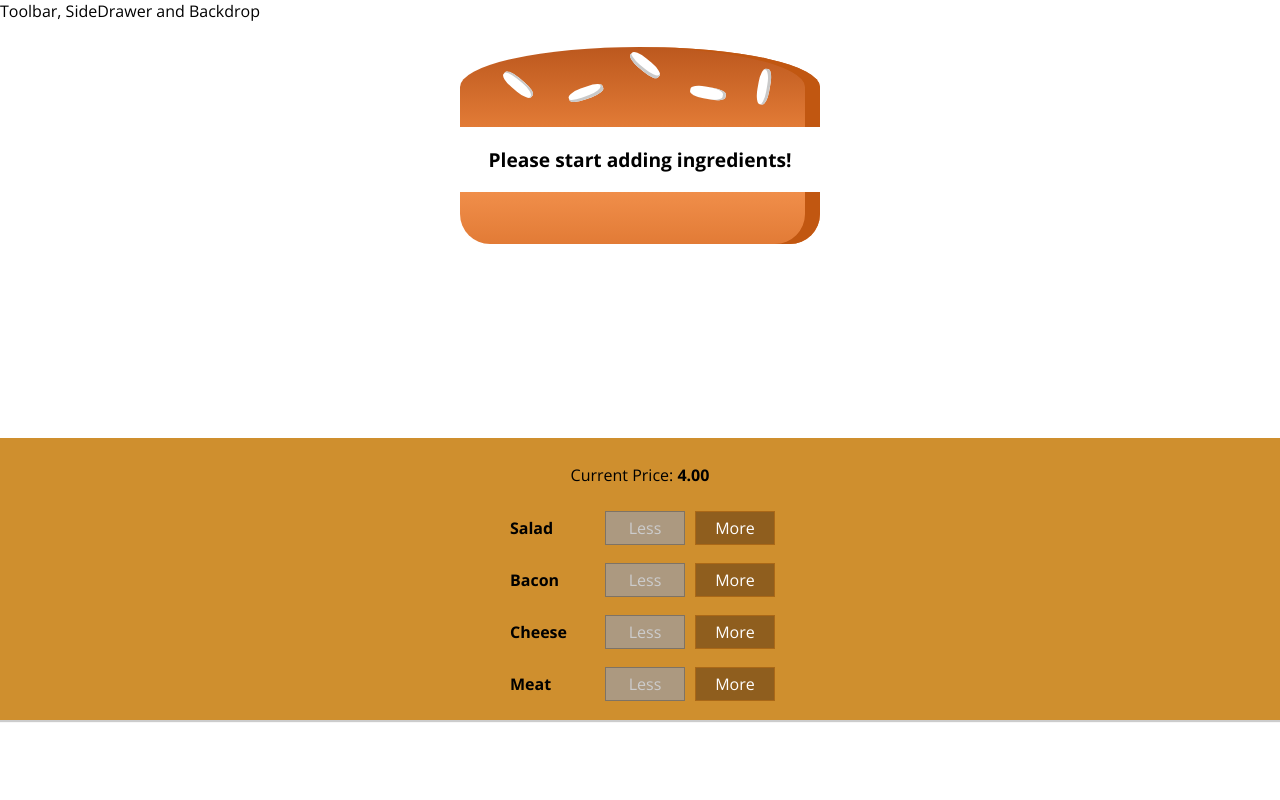
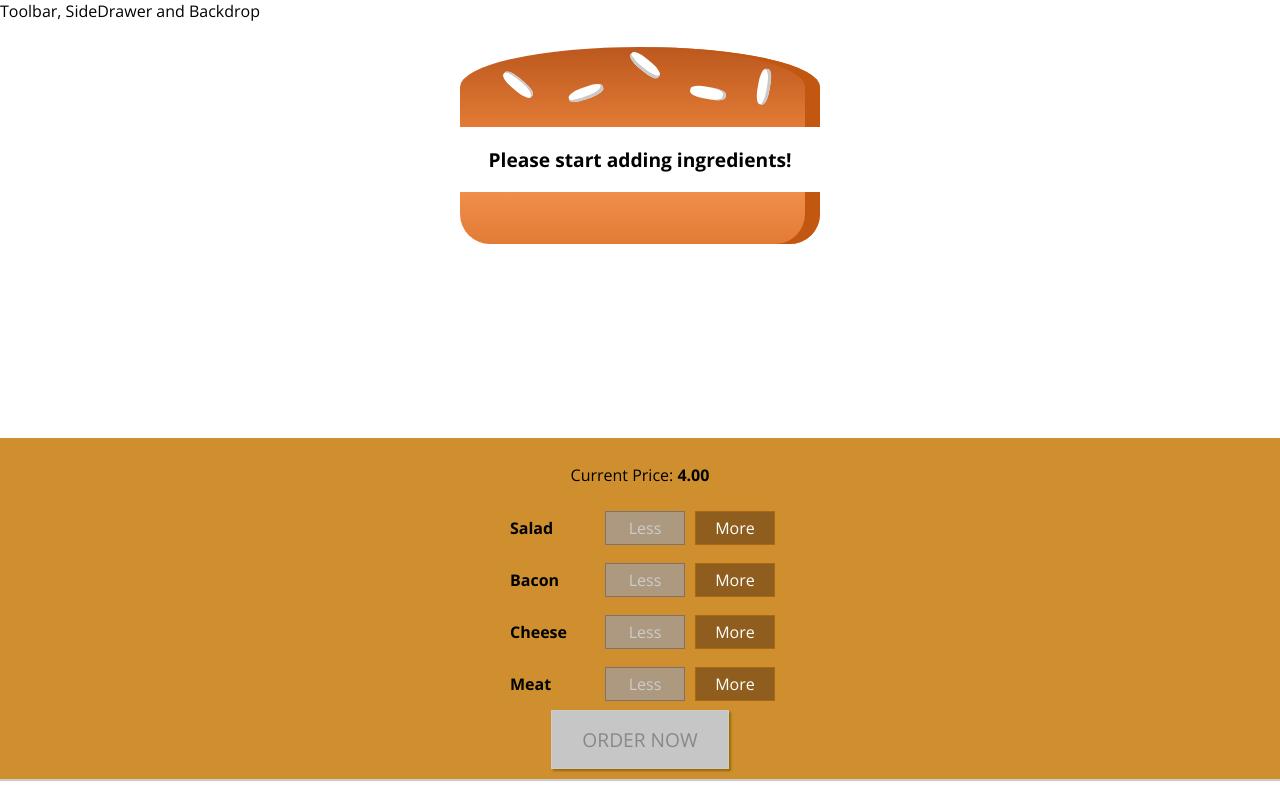
Before and after one commit to anilgudur/R-burger-app, a React (Create React App) app: page / in a window 1280 px wide. Built offline with nearby package versions, Linux system fonts and the light colour scheme.

Commit message:
8.127 - Adding Order Button

```diff
--- a/src/components/Burger/BurgerControls/BurgerControls.js
+++ b/src/components/Burger/BurgerControls/BurgerControls.js
@@ -23,6 +23,9 @@
         disabledInfo={props.disabledInfoArr[el.type]}
       />
     ))}
+    <button className={classes.OrderButton} disabled={!props.isPurchasable}>
+      ORDER NOW
+    </button>
   </div>
 );
 
--- a/src/components/Burger/BurgerControls/BurgerControls.module.css
+++ b/src/components/Burger/BurgerControls/BurgerControls.module.css
@@ -8,3 +8,45 @@
   margin: auto;
   padding: 10px 0;
 }
+
+.OrderButton {
+  background-color: #dad735;
+  outline: none;
+  cursor: pointer;
+  border: 1px solid #966909;
+  color: #966909;
+  font-family: inherit;
+  font-size: 1.2em;
+  padding: 15px 30px;
+  box-shadow: 2px 2px 2px #966909;
+}
+
+.OrderButton:hover,
+.OrderButton:active {
+  background-color: #a0db41;
+  border: 1px solid #966909;
+  color: #966909;
+}
+
+.OrderButton:disabled {
+  background-color: #c7c6c6;
+  cursor: not-allowed;
+  border: 1px solid #ccc;
+  color: #888888;
+}
+
+.OrderButton:not(:disabled) {
+  animation: enable 0.3s linear;
+}
+
+@keyframes enable {
+  0% {
+    transform: scale(1);
+  }
+  60% {
+    transform: scale(1.1);
+  }
+  100% {
+    transform: scale(1);
+  }
+}
--- a/src/containers/BurgerBuilder/BurgerBuilder.js
+++ b/src/containers/BurgerBuilder/BurgerBuilder.js
@@ -17,7 +17,8 @@
       cheese: 0,
       meat: 0
     },
-    totalPrice: 4
+    totalPrice: 4,
+    isPurchasable: false
   };
 
   addIngredientHandler = type => {
@@ -33,6 +34,7 @@
     const oldPrice = this.state.totalPrice;
     const newPrice = oldPrice + priceAddion;
     this.setState({ ingredients: updatedIngredients, totalPrice: newPrice });
+    this.updatePurchaseState(updatedIngredients);
   };
 
   removeIngredientHandler = type => {
@@ -51,7 +53,19 @@
     const oldPrice = this.state.totalPrice;
     const newPrice = oldPrice - priceDeduction;
     this.setState({ ingredients: updatedIngredients, totalPrice: newPrice });
+    this.updatePurchaseState(updatedIngredients);
   };
+
+  updatePurchaseState(ingredients) {
+    const sum = Object.keys(ingredients)
+      .map(igKey => {
+        return ingredients[igKey];
+      })
+      .reduce((sum, el) => {
+        return sum + el;
+      }, 0);
+    this.setState({ isPurchasable: sum > 0 });
+  }
 
   render() {
     const disabledInfo = {
@@ -69,6 +83,7 @@
           removeIngredientClick={this.removeIngredientHandler}
           disabledInfoArr={disabledInfo}
           price={this.state.totalPrice}
+          isPurchasable={this.state.isPurchasable}
         />
       </>
     );
```
